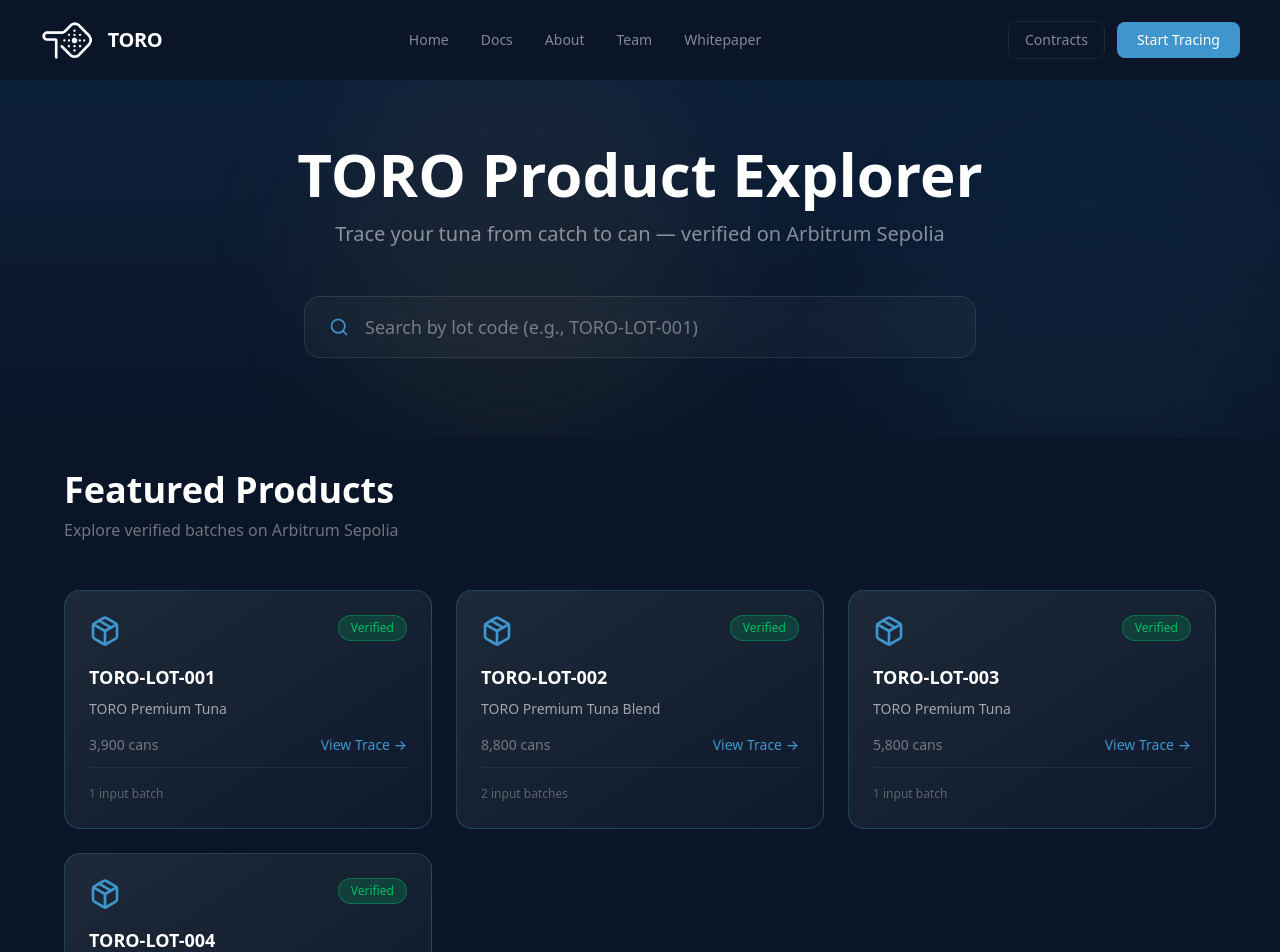
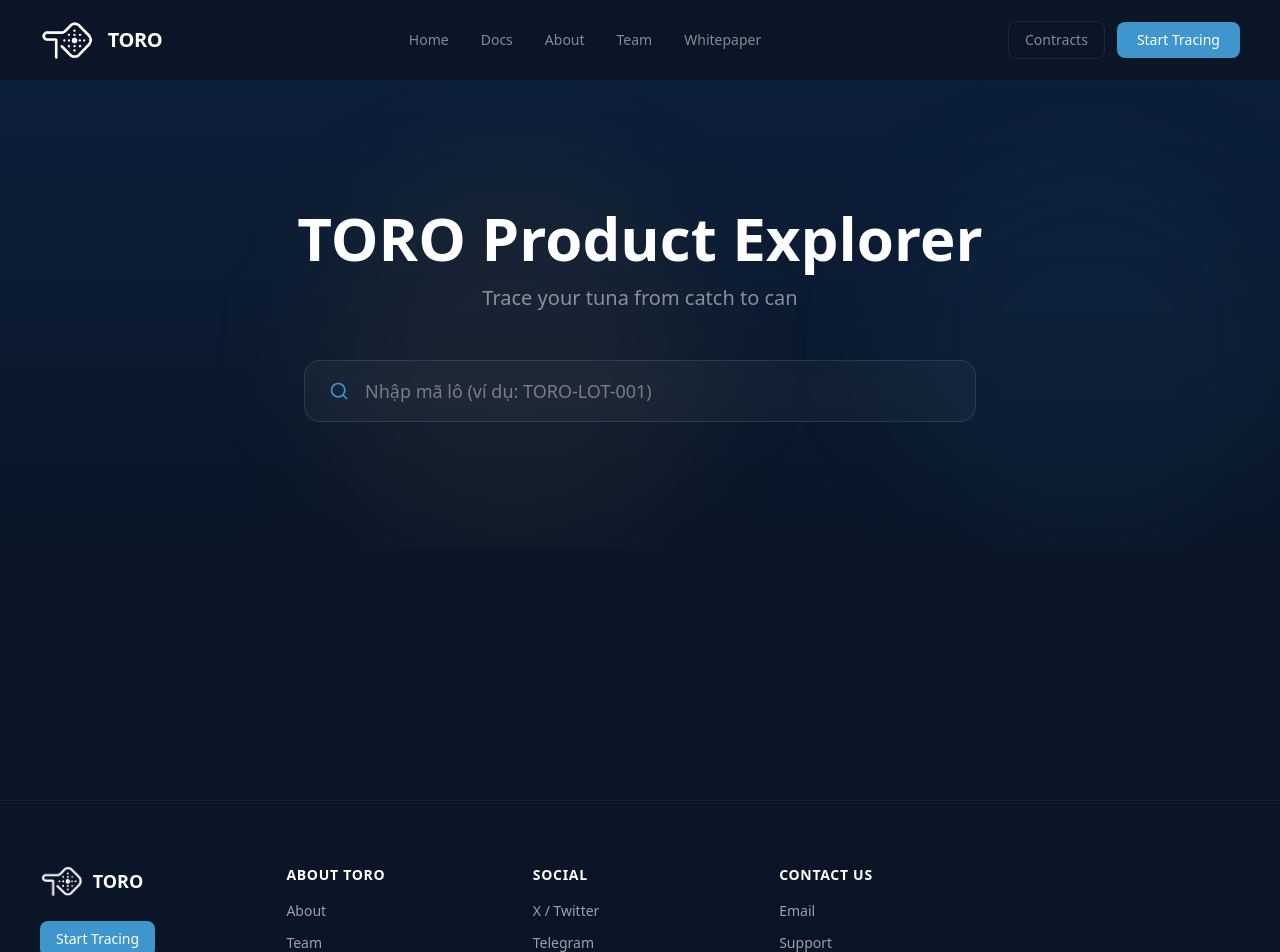
Before and after one commit to Org-TORO/toro-dapp, a Next.js app: page /trace in a window 1280 px wide. Shown: the top 952 px of the page. Built offline with nearby package versions, Linux system fonts and the light colour scheme.

Commit message:
ui: hide navbar on trace detail, simplify trace search page

```diff
--- a/app/trace/page.tsx
+++ b/app/trace/page.tsx
@@ -3,72 +3,28 @@
 import { useState } from "react";
 import { useRouter } from "next/navigation";
 import { motion } from "framer-motion";
-import { Search, Package } from "lucide-react";
-
-// Deployed lot codes from the demo script
-const FEATURED_LOTS = [
-  {
-    id: "TORO-LOT-001",
-    label: "TORO Premium Tuna",
-    quantity: "3,900 cans",
-    status: "Verified",
-    batches: 1,
-  },
-  {
-    id: "TORO-LOT-002",
-    label: "TORO Premium Tuna Blend",
-    quantity: "8,800 cans",
-    status: "Verified",
-    batches: 2,
-  },
-  {
-    id: "TORO-LOT-003",
-    label: "TORO Premium Tuna",
-    quantity: "5,800 cans",
-    status: "Verified",
-    batches: 1,
-  },
-  {
-    id: "TORO-LOT-004",
-    label: "TORO Premium Tuna",
-    quantity: "2,300 cans",
-    status: "Verified",
-    batches: 1,
-  },
-];
+import { Search } from "lucide-react";
 
 export default function TracePage() {
   const router = useRouter();
   const [searchQuery, setSearchQuery] = useState("");
   const [isFocused, setIsFocused] = useState(false);
 
-  const filteredLots = FEATURED_LOTS.filter((lot) =>
-    lot.id.toLowerCase().includes(searchQuery.toLowerCase()) ||
-    lot.label.toLowerCase().includes(searchQuery.toLowerCase())
-  );
-
-  const handleSearch = (lotId: string) => {
-    // Use the keccak256 hash of the lot code as the URL param
-    // since the contract uses bytes32 lot codes
-    router.push(`/trace/${lotId}`);
-  };
-
   const handleKeyDown = (e: React.KeyboardEvent) => {
-    if (e.key === "Enter" && filteredLots.length > 0) {
-      handleSearch(filteredLots[0].id);
+    if (e.key === "Enter" && searchQuery.trim()) {
+      router.push(`/trace/${searchQuery.trim()}`);
     }
   };
 
   return (
     <div className="flex flex-col min-h-screen bg-[#0a1628] pt-20">
-      {/* Hero Section */}
-      <section className="relative px-6 md:px-10 py-12 md:py-16 bg-gradient-to-b from-[#0c1f3a] to-[#0a1628]">
+      <section className="relative px-6 md:px-10 py-24 md:py-32 bg-gradient-to-b from-[#0c1f3a] to-[#0a1628]">
         <div className="absolute inset-0 pointer-events-none overflow-hidden">
           <div className="absolute top-20 right-0 w-96 h-96 bg-ocean/5 rounded-full blur-3xl" />
           <div className="absolute bottom-0 left-1/4 w-96 h-96 bg-gold/5 rounded-full blur-3xl" />
         </div>
 
-        <div className="relative z-10 max-w-4xl mx-auto text-center">
+        <div className="relative z-10 max-w-3xl mx-auto text-center">
           <motion.div
             initial={{ opacity: 0, y: 20 }}
             animate={{ opacity: 1, y: 0 }}
@@ -78,16 +34,14 @@ export default function TracePage() {
               TORO Product Explorer
             </h1>
             <p className="text-lg md:text-xl text-white/50 mb-12">
-              Trace your tuna from catch to can — verified on Arbitrum Sepolia
+              Trace your tuna from catch to can
             </p>
           </motion.div>
 
-          {/* Search Bar */}
           <motion.div
             initial={{ opacity: 0, y: 30 }}
             animate={{ opacity: 1, y: 0 }}
             transition={{ duration: 0.6, delay: 0.2 }}
-            className="relative mb-4"
           >
             <div
               className={`relative max-w-2xl mx-auto transition-all duration-300 ${
@@ -96,16 +50,14 @@ export default function TracePage() {
             >
               <div
                 className={`absolute inset-0 rounded-2xl transition-all duration-300 ${
-                  isFocused
-                    ? "bg-ocean/20 blur-xl"
-                    : "bg-transparent"
+                  isFocused ? "bg-ocean/20 blur-xl" : "bg-transparent"
                 }`}
               />
               <div className="relative flex items-center gap-4 px-6 py-4 rounded-2xl bg-white/[0.03] border border-white/[0.1] hover:border-white/[0.2] transition-all duration-300 backdrop-blur-sm">
                 <Search className="w-5 h-5 text-ocean flex-shrink-0" />
                 <input
                   type="text"
-                  placeholder="Search by lot code (e.g., TORO-LOT-001)"
+                  placeholder="Nhập mã lô (ví dụ: TORO-LOT-001)"
                   value={searchQuery}
                   onChange={(e) => setSearchQuery(e.target.value)}
                   onKeyDown={handleKeyDown}
@@ -114,85 +66,8 @@ export default function TracePage() {
                   className="flex-1 bg-transparent text-white placeholder-white/40 focus:outline-none text-lg"
                 />
               </div>
-
-              {/* Search Results Dropdown */}
-              {searchQuery && filteredLots.length > 0 && (
-                <motion.div
-                  initial={{ opacity: 0, y: -10 }}
-                  animate={{ opacity: 1, y: 0 }}
-                  className="absolute top-full mt-4 w-full max-w-2xl left-1/2 -translate-x-1/2 bg-white/[0.05] border border-white/[0.1] rounded-xl backdrop-blur-sm overflow-hidden z-20"
-                >
-                  {filteredLots.map((lot) => (
-                    <motion.button
-                      key={lot.id}
-                      onClick={() => handleSearch(lot.id)}
-                      className="w-full px-6 py-4 text-left hover:bg-white/[0.05] transition-colors border-b border-white/[0.05] last:border-b-0"
-                      whileHover={{ paddingLeft: 24 }}
-                    >
-                      <div className="flex items-center gap-3">
-                        <Package className="w-5 h-5 text-ocean flex-shrink-0" />
-                        <div>
-                          <p className="text-white font-medium">{lot.id}</p>
-                          <p className="text-white/40 text-sm">{lot.label}</p>
-                        </div>
-                      </div>
-                    </motion.button>
-                  ))}
-                </motion.div>
-              )}
             </div>
           </motion.div>
-        </div>
-      </section>
-
-      {/* Featured Products */}
-      <section className="px-6 md:px-10 py-8">
-        <div className="max-w-6xl mx-auto">
-          <motion.div
-            initial={{ opacity: 0, y: 20 }}
-            whileInView={{ opacity: 1, y: 0 }}
-            viewport={{ once: true }}
-            className="mb-12"
-          >
-            <h2 className="text-3xl md:text-4xl font-bold text-white mb-2">
-              Featured Products
-            </h2>
-            <p className="text-white/40">Explore verified batches on Arbitrum Sepolia</p>
-          </motion.div>
-
-          <div className="grid grid-cols-1 md:grid-cols-2 lg:grid-cols-3 gap-6">
-            {FEATURED_LOTS.map((lot, i) => (
-              <motion.button
-                key={lot.id}
-                onClick={() => handleSearch(lot.id)}
-                initial={{ opacity: 0, y: 30 }}
-                whileInView={{ opacity: 1, y: 0 }}
-                viewport={{ once: true }}
-                transition={{ delay: i * 0.1 }}
-                className="text-left group"
-              >
-                <div className="p-6 rounded-2xl bg-gradient-to-br from-white/[0.08] to-white/[0.02] border border-ocean/30 hover:border-ocean/60 transition-all duration-300 h-full">
-                  <div className="flex items-start justify-between mb-4">
-                    <Package className="w-8 h-8 text-ocean group-hover:scale-110 transition-transform" />
-                    <span className="px-3 py-1 rounded-full bg-green/20 text-green text-xs font-medium border border-green/40">
-                      {lot.status}
-                    </span>
-                  </div>
-                  <h3 className="text-lg font-bold text-white mb-2">{lot.id}</h3>
-                  <p className="text-white/60 text-sm mb-4">{lot.label}</p>
-                  <div className="flex items-center justify-between">
-                    <span className="text-white/40 text-sm">{lot.quantity}</span>
-                    <span className="text-ocean text-sm font-medium group-hover:translate-x-1 transition-transform">
-                      View Trace →
-                    </span>
-                  </div>
-                  <div className="mt-3 pt-3 border-t border-white/[0.06]">
-                    <span className="text-xs text-white/30">{lot.batches} input batch{lot.batches > 1 ? "es" : ""}</span>
-                  </div>
-                </div>
-              </motion.button>
-            ))}
-          </div>
         </div>
       </section>
     </div>
--- a/components/Navbar.tsx
+++ b/components/Navbar.tsx
@@ -7,6 +7,9 @@ import { useState, useEffect } from "react";
 export default function Navbar() {
   const pathname = usePathname();
   const [scrolled, setScrolled] = useState(false);
+
+  // Hide navbar on trace detail pages
+  if (pathname.startsWith("/trace/")) return null;
 
   useEffect(() => {
     const onScroll = () => setScrolled(window.scrollY > 20);
```
